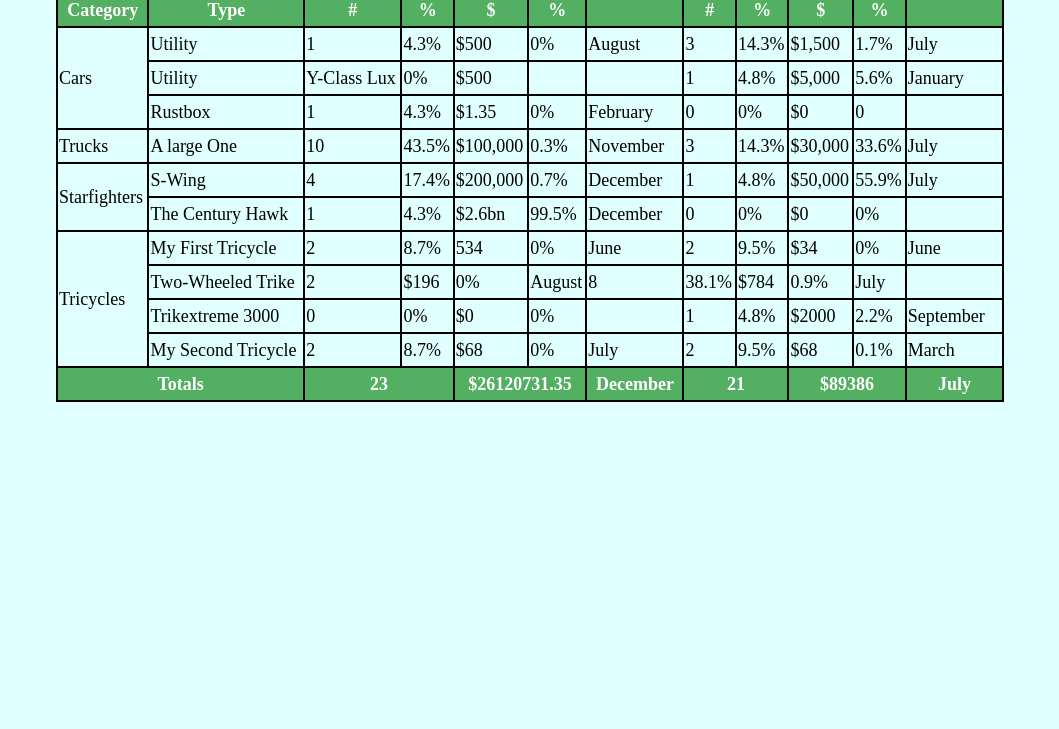
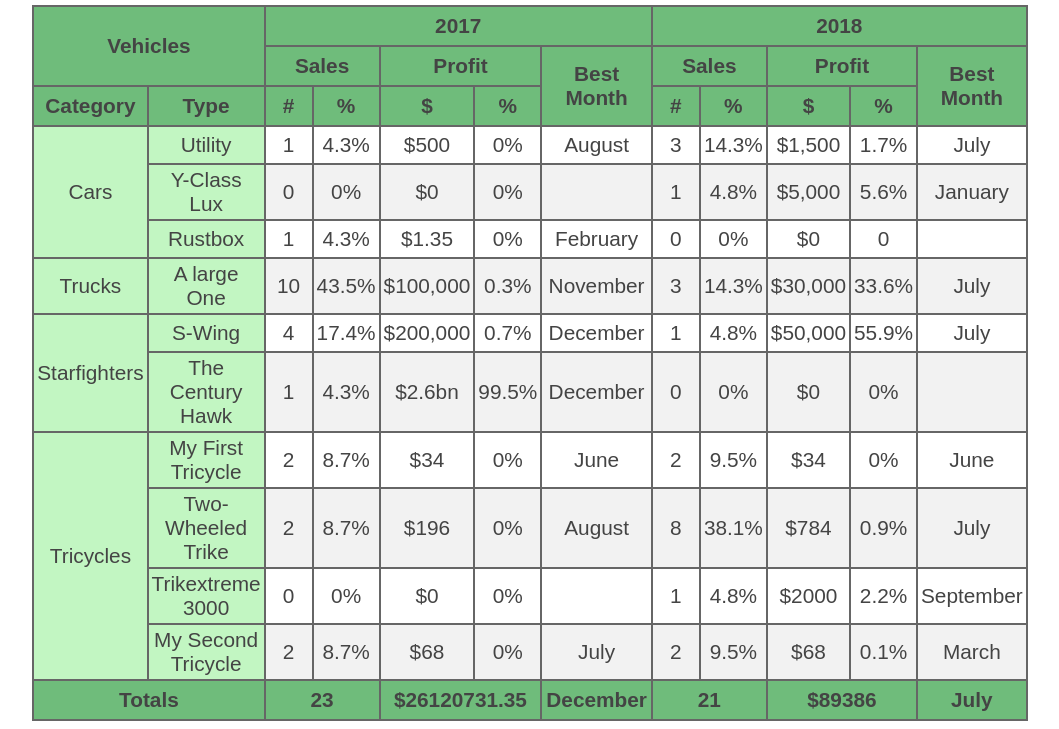
Before and after one commit to Raviegupta/Veichles-Data-Table, a plain HTML site: page index.html in a window 1280 px wide. Shown: the part 84-813 px from the top of the page, without its empty margins (110-1169 px from the left). Drawn offline with Linux system fonts and the light colour scheme.

Commit message:
color updates

```diff
--- a/index.html
+++ b/index.html
@@ -1,12 +1,13 @@
 <!DOCTYPE html>
 <html lang="en">
 <head>
-    <title>Nested List</title>
+    <title>Vehicles Data Table</title>
     <link rel="stylesheet" href="style.css">
 </head>
 <body>
+    <h1>Veicle data Table</h1>
     <table >
-         <tr>
+        <tr>
             <th rowspan="2" colspan="2"> Vehicles</th>
             <th colspan="5"> 2017</th>
             <th colspan="5"> 2018</th>
@@ -35,9 +36,9 @@
             <th> %</th>
         </tr>
 
-        <tr >
-            <td rowspan="3" class="abcd"> Cars</td>
-            <td >Utility</td>
+        <tr>
+            <td rowspan="3" class="col-bg"> Cars</td>
+            <td class="col-bg">Utility</td>
             <td>1</td>
             <td>4.3%</td>
             <td>$500</td>
@@ -50,23 +51,22 @@
             <td>July</td>
         </tr>
 
-        <tr class="grey">
-            <td >Utility</td>
-            <td >Y-Class Lux</td>
-            <td >0%</td>
-            <td >$500</td>
-            <td></td>
-            <td ></td>
-            <td >1</td>
-            <td >4.8%</td>
-            <td >$5,000</td>
-            <td >5.6%</td>
-            <td >January</td>
-
+        <tr class="grey-bg">
+            <td class="col-bg">Y-Class Lux</td>
+            <td class="alternate-row-bg">0</td>
+            <td class="alternate-row-bg">0%</td>
+            <td class="alternate-row-bg">$0</td>
+            <td class="alternate-row-bg">0%</td>
+            <td class="alternate-row-bg"></td>
+            <td class="alternate-row-bg">1</td>
+            <td class="alternate-row-bg">4.8%</td>
+            <td class="alternate-row-bg">$5,000</td>
+            <td class="alternate-row-bg">5.6%</td>
+            <td class="alternate-row-bg">January</td>
         </tr>
 
         <tr>
-            <td >Rustbox</td>
+            <td class="col-bg">Rustbox</td>
             <td>1</td>
             <td>4.3%</td>
             <td>$1.35</td>
@@ -79,24 +79,24 @@
             <td></td>
         </tr>
 
-        <tr>
-            <td >Trucks</td>
-            <td >A large One</td>
-            <td >10</td>
-            <td >43.5%</td>
-            <td >$100,000</td>
-            <td >0.3%</td>
-            <td >November</td>
-            <td >3</td>
-            <td >14.3%</td>
-            <td >$30,000</td>
-            <td>33.6%</td>
-            <td >July</td>
+        <tr class="grey-bg">
+            <td class="col-bg">Trucks</td>
+            <td class="col-bg">A large One</td>
+            <td class="alternate-row-bg">10</td>
+            <td class="alternate-row-bg">43.5%</td>
+            <td class="alternate-row-bg">$100,000</td>
+            <td class="alternate-row-bg">0.3%</td>
+            <td class="alternate-row-bg">November</td>
+            <td class="alternate-row-bg">3</td>
+            <td class="alternate-row-bg">14.3%</td>
+            <td class="alternate-row-bg">$30,000</td>
+            <td class="alternate-row-bg">33.6%</td>
+            <td class="alternate-row-bg">July</td>
         </tr>
 
         <tr>
-            <td rowspan="2" >Starfighters</td>
-            <td >S-Wing</td>
+            <td rowspan="2" class="col-bg">Starfighters</td>
+            <td class="col-bg">S-Wing</td>
             <td>4</td>
             <td>17.4%</td>
             <td>$200,000</td>
@@ -109,26 +109,26 @@
             <td>July</td>
         </tr>
 
-        <tr>
-            <td >The Century Hawk</td>
-            <td >1</td>
-            <td >4.3%</td>
-            <td >$2.6bn</td>
-            <td >99.5%</td>
-            <td >December</td>
-            <td >0</td>
-            <td >0%</td>
-            <td >$0</td>
-            <td >0%</td>
-            <td ></td>
+        <tr class="grey-bg">
+            <td class="col-bg">The Century Hawk</td>
+            <td class="alternate-row-bg">1</td>
+            <td class="alternate-row-bg">4.3%</td>
+            <td class="alternate-row-bg">$2.6bn</td>
+            <td class="alternate-row-bg">99.5%</td>
+            <td class="alternate-row-bg">December</td>
+            <td class="alternate-row-bg">0</td>
+            <td class="alternate-row-bg">0%</td>
+            <td class="alternate-row-bg">$0</td>
+            <td class="alternate-row-bg">0%</td>
+            <td class="alternate-row-bg"></td>
         </tr>
 
         <tr >
-            <td rowspan="4" > Tricycles</td>
-            <td >My First Tricycle</td>
+            <td rowspan="4"class="col-bg" > Tricycles</td>
+            <td class="col-bg">My First Tricycle</td>
             <td>2</td>
             <td>8.7%</td>
-            <td>534</td>
+            <td>$34</td>
             <td>0%</td>
             <td>June</td>
             <td>2</td>
@@ -138,23 +138,22 @@
             <td>June</td>
         </tr>
 
-        <tr>
-            <td >Two-Wheeled Trike</td>
-            <td> 2</td>
-
-            <td >$196</td>
-            <td >0%</td>
-            <td >August</td>
-            <td >8</td>
-            <td >38.1%</td>
-            <td >$784</td>
-            <td >0.9%</td>
-            <td >July</td>
-            <td ></td>
+        <tr class="grey-bg">
+            <td class="col-bg">Two-Wheeled Trike</td>
+            <td class="alternate-row-bg"> 2</td>
+            <td class="alternate-row-bg">8.7%</td>
+            <td class="alternate-row-bg">$196</td>
+            <td class="alternate-row-bg">0%</td>
+            <td class="alternate-row-bg">August</td>
+            <td class="alternate-row-bg">8</td>
+            <td class="alternate-row-bg">38.1%</td>
+            <td class="alternate-row-bg">$784</td>
+            <td class="alternate-row-bg">0.9%</td>
+            <td class="alternate-row-bg">July</td>
         </tr>
 
-        <tr >
-            <td>Trikextreme 3000</td>
+        <tr>
+            <td class="col-bg">Trikextreme 3000</td>
             <td>0</td>
             <td>0%</td>
             <td>$0</td>
@@ -167,20 +166,19 @@
             <td>September</td>
         </tr>
 
-        <tr>
-            <td >My Second Tricycle</td>
-            <td >2</td>
-            <td >8.7%</td>
-            <td >$68</td>
-            <td >0%</td>
-            <td >July</td>
-            <td >2</td>
-            <td >9.5%</td>
-            <td >$68</td>
-            <td >0.1%</td>
-            <td >March</td>
+        <tr class="grey-bg">
+            <td class="col-bg">My Second Tricycle</td>
+            <td class="alternate-row-bg">2</td>
+            <td class="alternate-row-bg">8.7%</td>
+            <td class="alternate-row-bg">$68</td>
+            <td class="alternate-row-bg">0%</td>
+            <td class="alternate-row-bg">July</td>
+            <td class="alternate-row-bg">2</td>
+            <td class="alternate-row-bg">9.5%</td>
+            <td class="alternate-row-bg">$68</td>
+            <td class="alternate-row-bg">0.1%</td>
+            <td class="alternate-row-bg">March</td>
         </tr>
-
 
         <tr>
             <th colspan="2">Totals</th>
@@ -192,7 +190,6 @@
             <th>July</th>
         </tr>
 
-
     </table>
 
 </body>
--- a/style.css
+++ b/style.css
@@ -1,37 +1,51 @@
-
-*{
-    background-color: lightcyan;
+* {
   color: black;
 }
 
-        /* table{ width: 75%; margin-left: auto;
-            margin-right: auto;
-        } */
-
-        table{ width: 75%; margin:auto;
+body {
+    margin-top: 30px;
 }
 
-        th{ color: white; background-color: #53af62
+h1 {
+    text-align: center;
+    font-family: cursive;
+    color: #444;
 }
 
-        table,tr,td,th{
-            border: 2px solid black;
+table {
+  width: 60%;
+  margin: auto;
+  text-align: center;
+  border: none;
+}
+
+th {
+  color: white;
+  background-color: #53af62d5;
+  padding: 4px;
+}
+
+table,
+tr,
+td,
+th {
+  border: 2px solid #666;
   border-collapse: collapse;
   height: 30px;
   font-size: large;
+  font-family:Arial, Helvetica, sans-serif;
+  font-size: 1.3rem;
+  color: #444;
 }
 
-        /* #ravie01{
-            color:blue;
-            background-color: aqua;
-        } */
+td {
+    min-width: 40px;
+    padding: 3px;
+}
 
-          /* .abcd{
-            background-color:lightgreen;
-        } */
-
-        /* .grey{
-            background-color: ;
-
+.alternate-row-bg {
+    background-color: rgba(211, 211, 211, 0.295);
 }
-     */
+.col-bg {
+    background-color: rgba(144, 238, 144, 0.548);
+}
```
Also changed, not shown: T013009.html (deleted, +0 -220 lines), 1 other file. Lines whose indentation alone changed are shown as unchanged.
